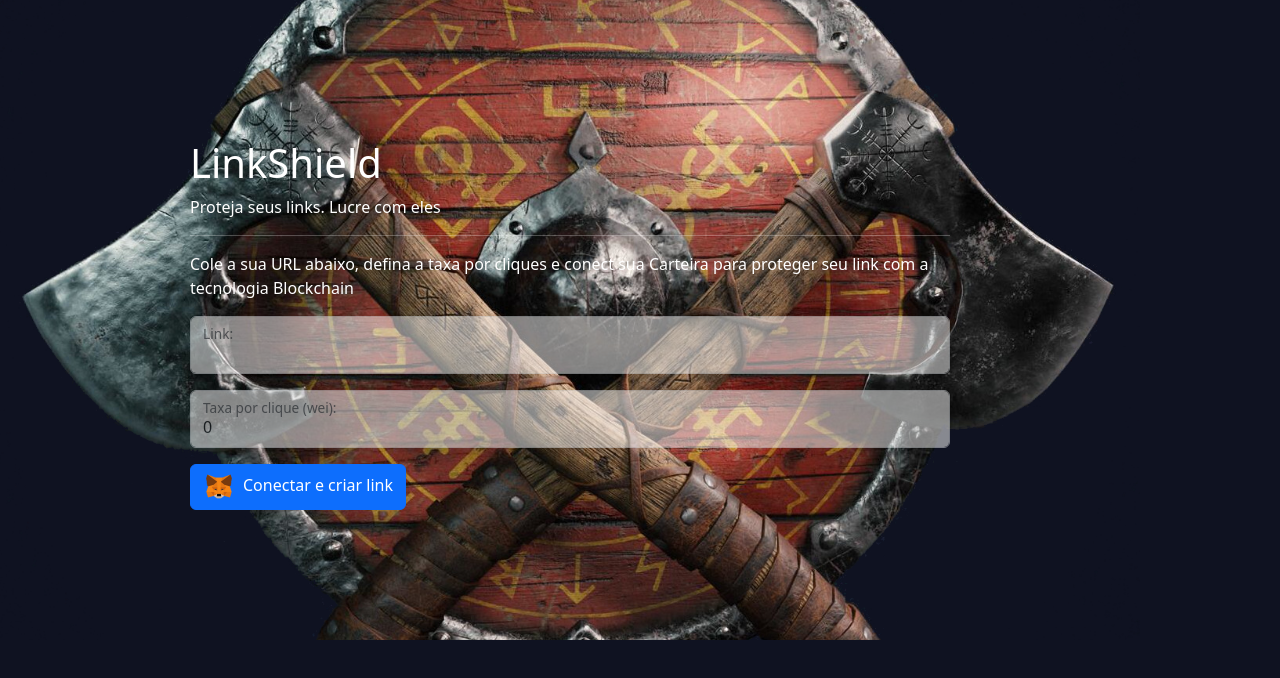
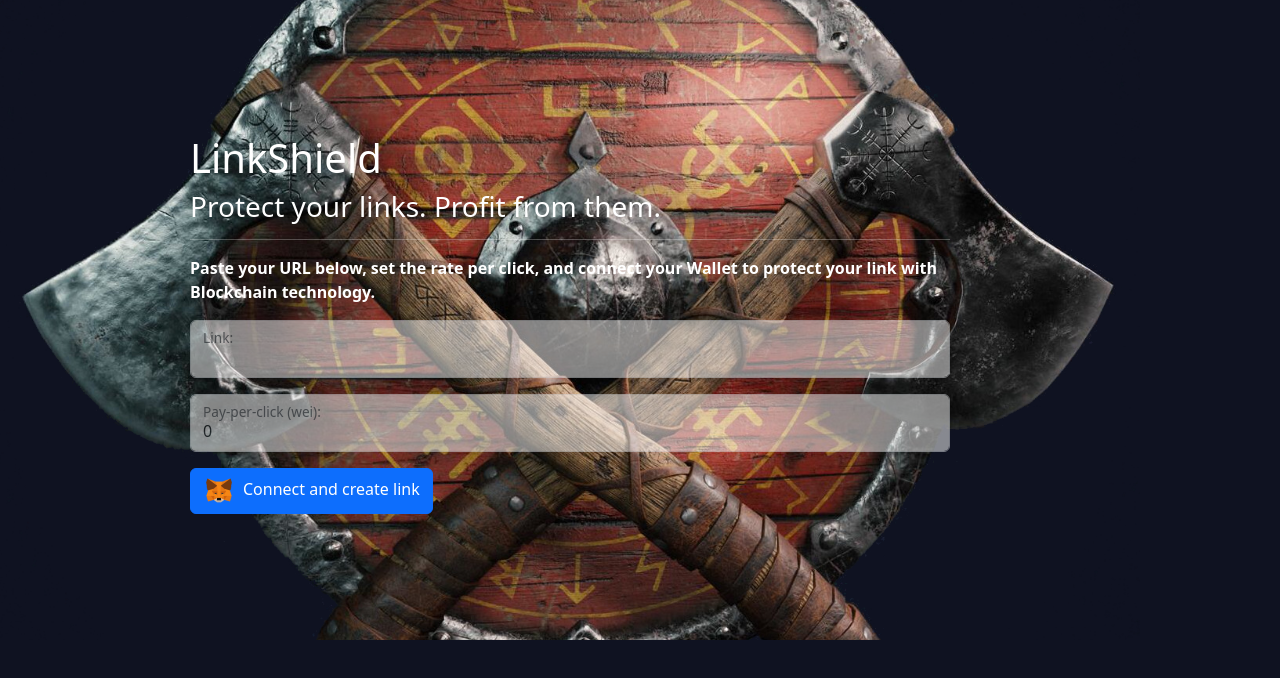
Before and after one commit to humbertoromanojr/web3-linkShield, a Next.js app in the folder dapp/: page / in a window 1280 px wide. Shown: the top 678 px of the page. Built offline with nearby package versions, Linux system fonts and the light colour scheme.

Commit message:
Changing language and improving message

```diff
--- a/dapp/src/app/page.js
+++ b/dapp/src/app/page.js
@@ -59,11 +59,13 @@ export default function Home() {
         <div className="col-4">&nbsp;</div>
         <div className="col-8 mt-5">
           <h1>LinkShield</h1>
-          <p>Proteja seus links. Lucre com eles</p>
+          <h3>Protect your links. Profit from them.</h3>
           <hr />
           <p>
-            Cole a sua URL abaixo, defina a taxa por cliques e conect sua
-            Carteira para proteger seu link com a tecnologia Blockchain
+            <strong>
+              Paste your URL below, set the rate per click, and connect your
+              Wallet to protect your link with Blockchain technology.
+            </strong>
           </p>
           <div className="form-floating mb-3">
             <input
@@ -83,7 +85,7 @@ export default function Home() {
               value={fee || "0"}
               onChange={handleFeeChange}
             />
-            <label htmlFor="fee">Taxa por clique (wei): </label>
+            <label htmlFor="fee">Pay-per-click (wei): </label>
           </div>
           <div className="form-floating mb-3">
             <button
@@ -97,12 +99,15 @@ export default function Home() {
                 width={32}
                 className="me-2"
               />
-              Conectar e criar link
+              Connect and create link
             </button>
           </div>
         </div>
         {message ? (
-          <div className="alert alert-success p-3 col-8 mt-3 opacity-50">
+          <div
+            className="alert alert-success p-3 col-8 mt-3 opacity-50"
+            role="alert"
+          >
             {message}
           </div>
         ) : (
```
